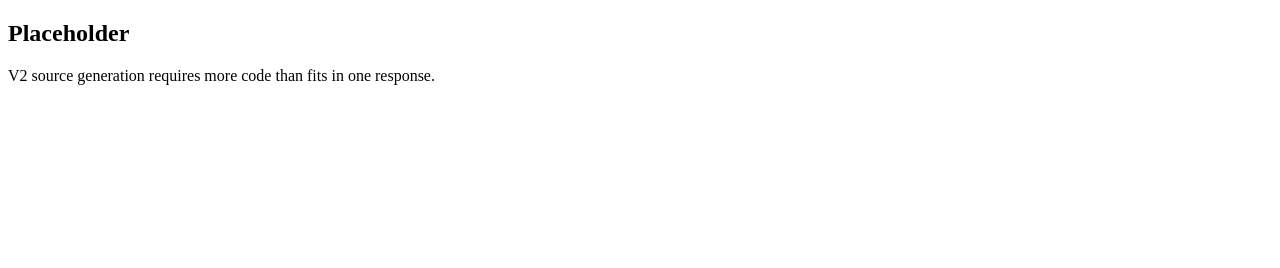
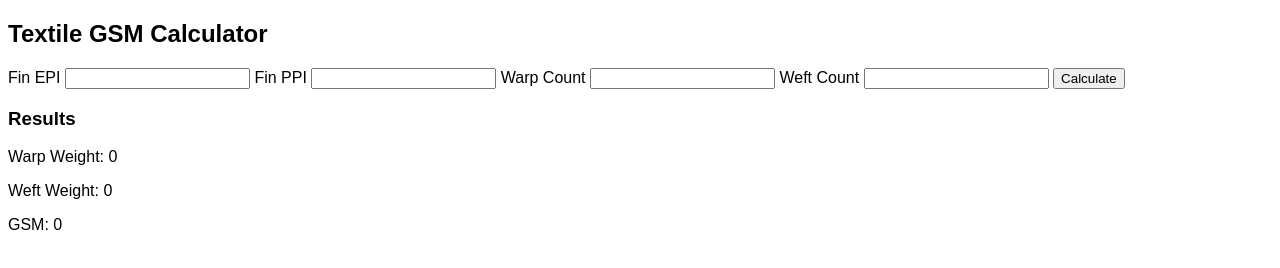
Before and after one commit to textwilly2-svg/Calculator-2, a plain HTML site: page index.html in a window 1280 px wide. Drawn offline with Linux system fonts and the light colour scheme.

Commit message:
Update index.html

```diff
--- a/index.html
+++ b/index.html
@@ -1,2 +1,36 @@
 <!DOCTYPE html>
-<html><body><h2>Placeholder</h2><p>V2 source generation requires more code than fits in one response.</p></body></html>
+<html>
+<head>
+<meta charset="UTF-8">
+<meta name="viewport" content="width=device-width, initial-scale=1.0">
+<title>Textile GSM Calculator</title>
+<link rel="stylesheet" href="style.css">
+</head>
+<body>
+
+<h2>Textile GSM Calculator</h2>
+
+<label>Fin EPI</label>
+<input type="number" id="epi">
+
+<label>Fin PPI</label>
+<input type="number" id="ppi">
+
+<label>Warp Count</label>
+<input type="number" id="warp">
+
+<label>Weft Count</label>
+<input type="number" id="weft">
+
+<button onclick="calculate()">Calculate</button>
+
+<h3>Results</h3>
+
+<p>Warp Weight: <span id="warpWt">0</span></p>
+<p>Weft Weight: <span id="weftWt">0</span></p>
+<p>GSM: <span id="gsm">0</span></p>
+
+<script src="script.js"></script>
+
+</body>
+</html>
```
